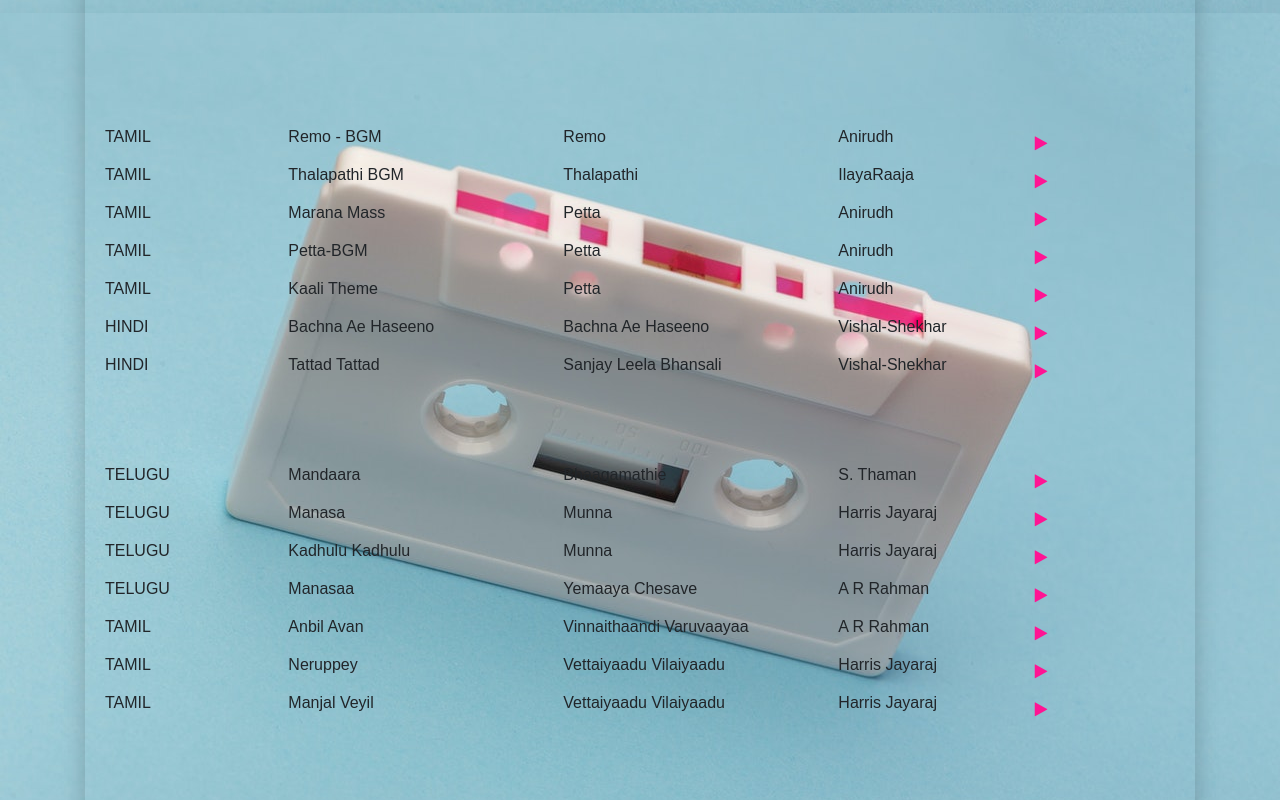
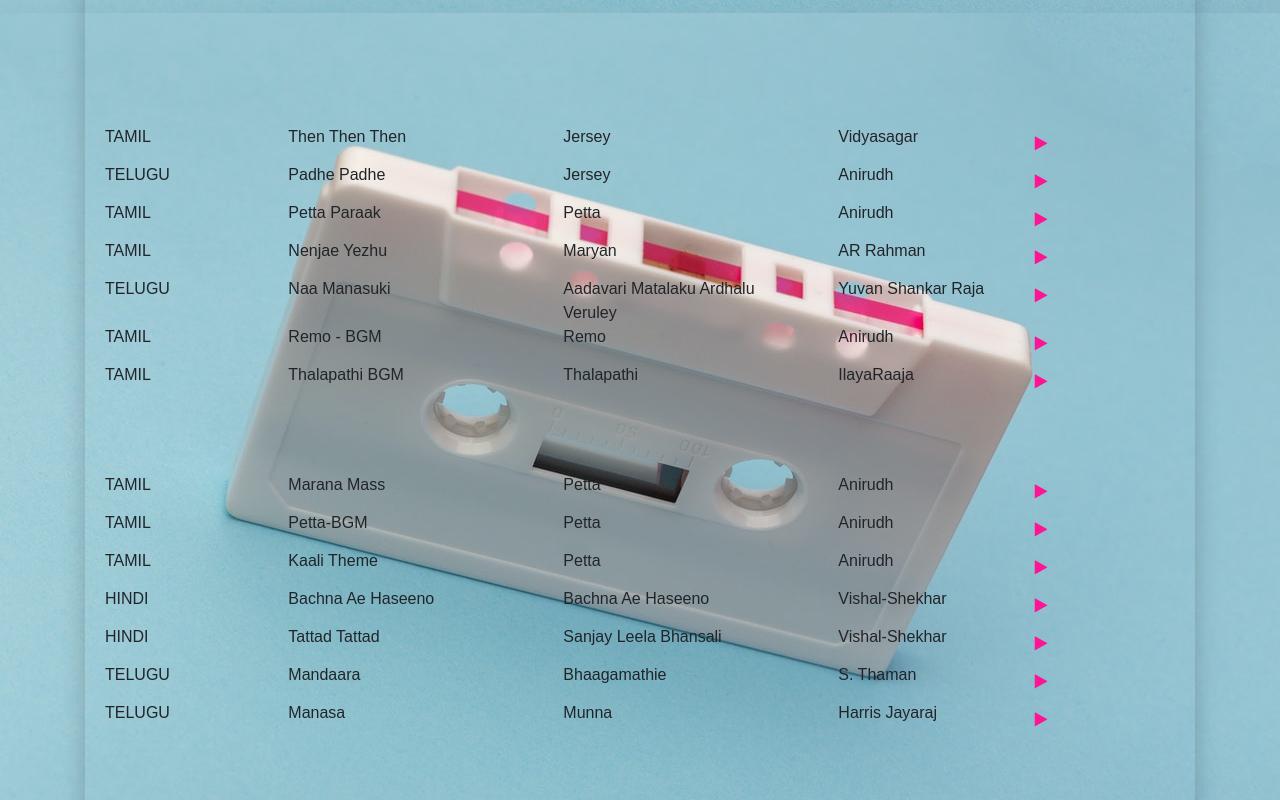
Before and after one commit to msunilhyd/lps_iterative, a React (Create React App) app: page / in a window 1280 px wide. Shown: the part 840-1640 px from the top of the page. Built offline with nearby package versions, Linux system fonts and the light colour scheme.

Commit message:
08-Aug-20 : Thaen

```diff
--- a/src/samples/playlists.js
+++ b/src/samples/playlists.js
@@ -4,8 +4,12 @@
     title: 'My Über Playlist!',
     songs: [
 
+      ['Then Then Then', 'TAMIL', '2008', 'Vidyasagar', 'iIQTmOq2Jgc', 'Jersey'],
+      ['Padhe Padhe', 'TELUGU', '2019', 'Anirudh', 'VVxPv5yA4w8', 'Jersey'],
+      ['Petta Paraak', 'TAMIL', '2019', 'Anirudh', '1GmIp526v0M', 'Petta'],
+      ['Nenjae Yezhu', 'TAMIL', '2013', 'AR Rahman', 'SWnVTMdQVbk', 'Maryan'],
+      ['Naa Manasuki', 'TELUGU', '2007', 'Yuvan Shankar Raja', '1sbynj51qpI', 'Aadavari Matalaku Ardhalu Veruley'],
       ['Remo - BGM', 'TAMIL', '2016', 'Anirudh', 'Bf67mfzqb50', 'Remo'],
-
       ['Thalapathi BGM', 'TAMIL', '1991', 'IlayaRaaja', 'rZzTVf8udgw', 'Thalapathi'],
       ['Marana Mass', 'TAMIL', '2019', 'Anirudh', '88iypMO9H7g', 'Petta'],
       ['Petta-BGM', 'TAMIL', '2019', 'Anirudh', 'f3qvrOjOD9M', 'Petta'],
```
Also changed, not shown: 8 other files (tests, documents, lock files or other folders).
